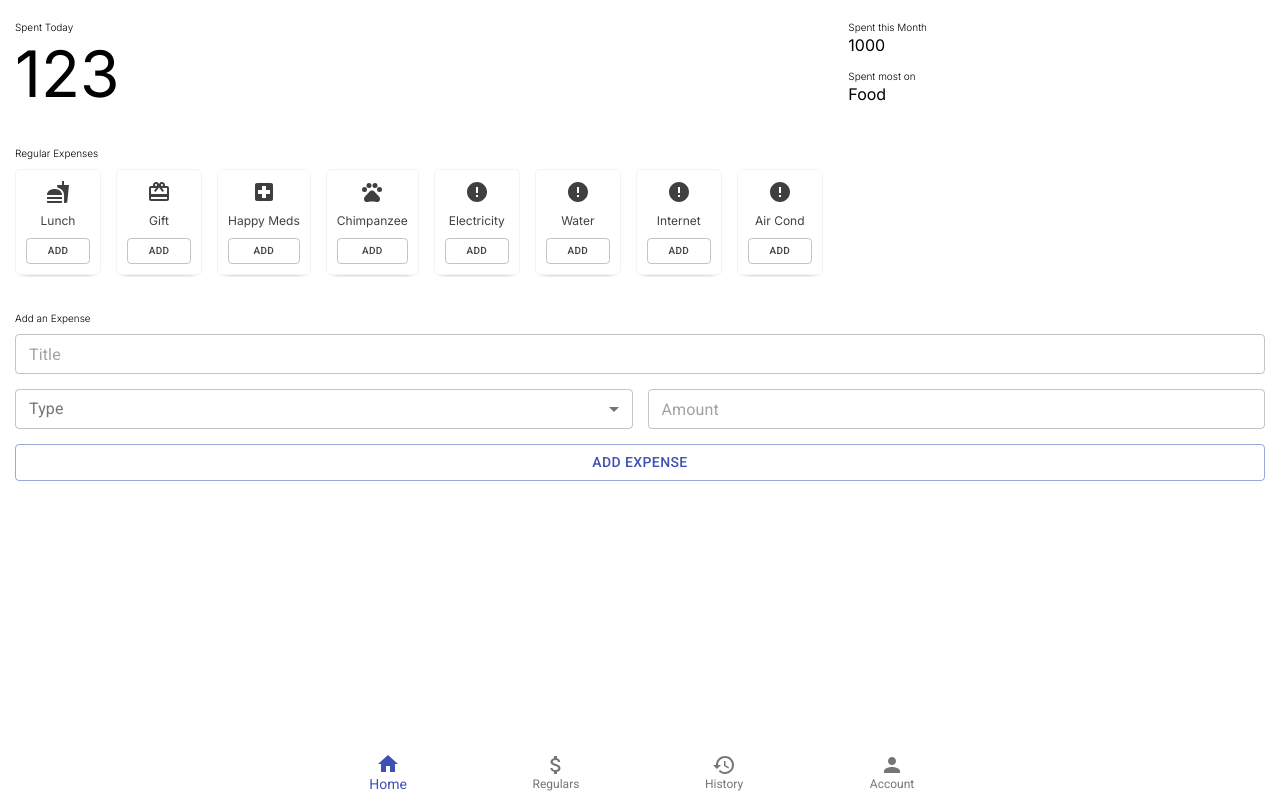
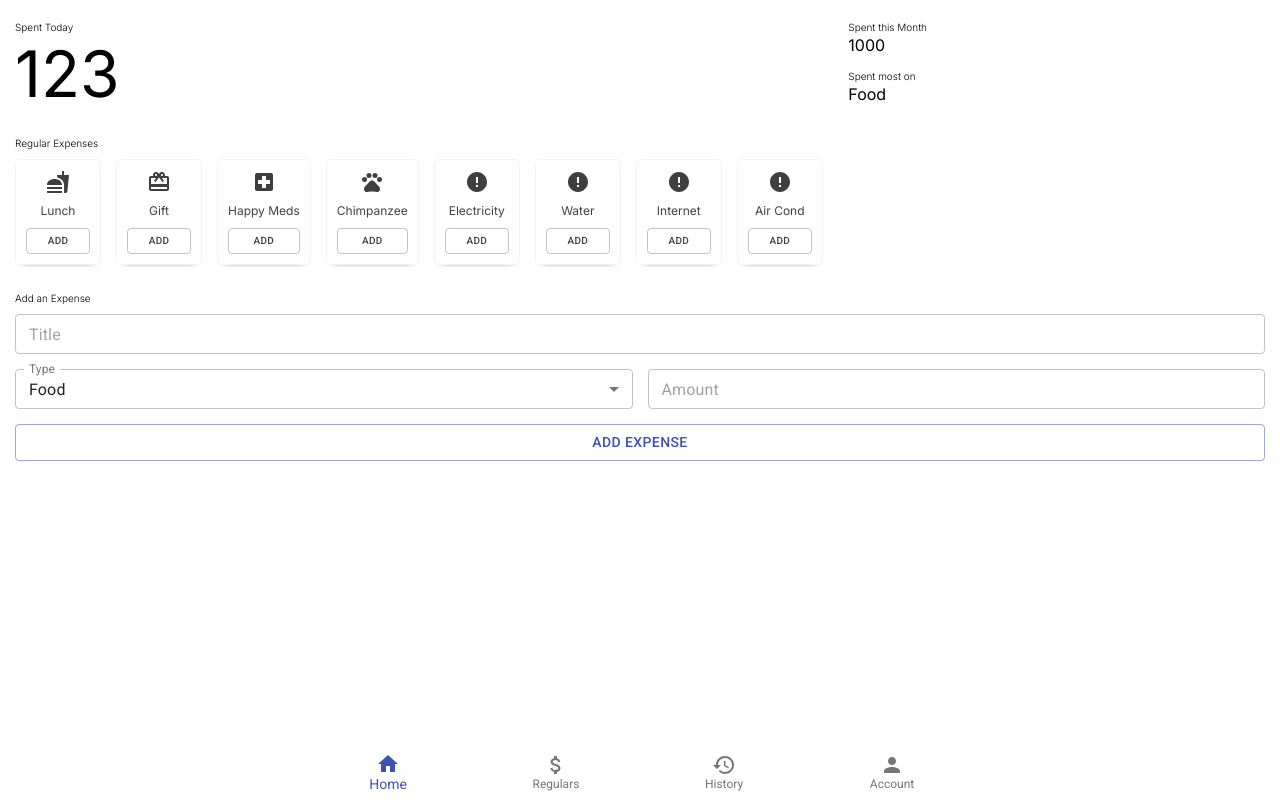
Before and after one commit to rajsaha/lazywallet, a React (Create React App) app: page / in a window 1280 px wide. Built offline with nearby package versions, Linux system fonts and the light colour scheme.

Commit message:
added validation to addexpense component

```diff
--- a/src/components/AddExpense/AddExpense.js
+++ b/src/components/AddExpense/AddExpense.js
@@ -1,4 +1,4 @@
-import {Button, FormControl, InputLabel, MenuItem, Select, TextField} from '@material-ui/core';
+import {Button, FormControl, FormHelperText, InputLabel, MenuItem, Select, TextField} from '@material-ui/core';
 import React from 'react';
 import './AddExpense.scss';
 import {useFormik} from 'formik';
@@ -29,14 +29,14 @@ function AddExpense({
                         buttonLabel = 'Add Expense',
                         showButton = true,
                         _id = 0,
-                        _type = -1,
+                        _type = 0,
                         _title = '',
                         _amount = ''
                     }) {
     const formik = useFormik({
         initialValues: {
             id: _id,
-            type: _type > -1 ? _type : '',
+            type: _type,
             title: _title ? _title : '',
             amount: _amount ? _amount : '',
         },
@@ -54,7 +54,7 @@ function AddExpense({
                 formik.handleReset({type: -1, title: '', amount: ''});
                 if (!showButton) dialogCancelCallback();
                 return true;
-            };
+            }
 
             return false;
         },
@@ -65,9 +65,10 @@ function AddExpense({
             <form autoComplete="off" onSubmit={formik.handleSubmit}>
                 <div
                     className={`inputs ${showButton ? 'inputs-template-areas-show-button' : 'inputs-template-areas-hide-button dialog-content'}`}>
-                    <TextField type="text" name="title" variant="outlined" placeholder="Title" size="small"
+                    <TextField error={!!formik.errors.title} helperText={formik.errors.title ? formik.errors.title : ''}
+                               type="text" name="title" variant="outlined" placeholder="Title" size="small"
                                {...formik.getFieldProps('title')} />
-                    <FormControl variant="outlined" size="small">
+                    <FormControl variant="outlined" size="small" error={!!formik.errors.type}>
                         <InputLabel>Type</InputLabel>
                         <Select name="type" label="Type" {...formik.getFieldProps('type')}>
                             <MenuItem value={0}>Food</MenuItem>
@@ -82,8 +83,11 @@ function AddExpense({
                             <MenuItem value={9}>Debt</MenuItem>
                             <MenuItem value={10}>Other</MenuItem>
                         </Select>
+                        {formik.errors.type ? <FormHelperText>Required</FormHelperText> : formik.errors.type}
                     </FormControl>
-                    <TextField name="amount" variant="outlined" placeholder="Amount"
+                    <TextField error={!!formik.errors.amount}
+                               helperText={formik.errors.amount ? formik.errors.amount : ''} name="amount"
+                               variant="outlined" placeholder="Amount"
                                size="small" {...formik.getFieldProps('amount')} />
                 </div>
                 {
--- a/src/components/ExpenseHistory/ExpenseHistory.scss
+++ b/src/components/ExpenseHistory/ExpenseHistory.scss
@@ -58,7 +58,9 @@
         }
 
         button {
-            font-size: 12px;
+            .MuiSvgIcon-root {
+                font-size: 16px;
+            }
         }
     }
 }
--- a/src/pages/Home/Home.scss
+++ b/src/pages/Home/Home.scss
@@ -3,5 +3,5 @@
     grid-template-rows: max-content max-content max-content;
     grid-auto-columns: 100%;
     height: 100%;
-    grid-gap: 25px;
+    grid-gap: 15px;
 }
```
Also changed, not shown: 1 other file (tests, documents, lock files or other folders).
